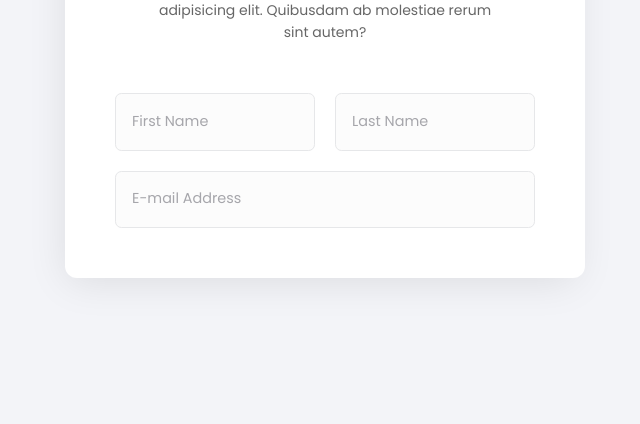
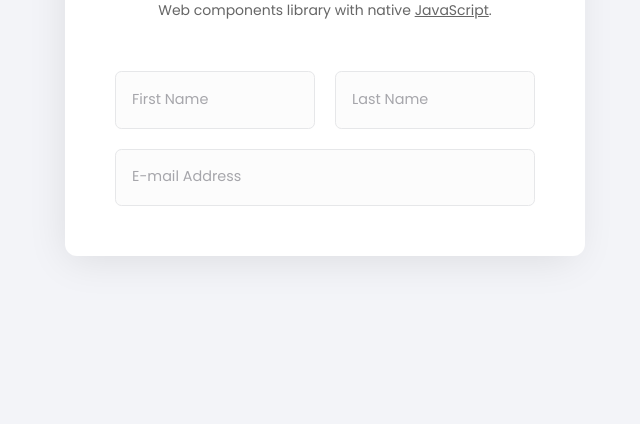
Before and after one commit to sabriayes/vanilla-web-components, a website built with webpack: page index.html in a window 1280 px wide. Shown: the part 376-800 px from the top of the page, without its empty margins (315-955 px from the left). Built offline with nearby package versions, Linux system fonts and the light colour scheme.

Commit message:
Update index and README.

```diff
--- a/index.html
+++ b/index.html
@@ -93,7 +93,7 @@
                     <img src="src/assets/img/nayla-logo-orange.png" alt="Naylalabs" class="logo">
                 </a>
                 <h3>Vanilla Web Components ☕</h3>
-                <p>Lorem ipsum dolor sit amet consectetur adipisicing elit. Quibusdam ab molestiae rerum sint autem?</p>
+                <p>Web components library with native <u>JavaScript</u>.</p>
             </div>
             <div class="row">
                 <div class="column">
```
Also changed, not shown: README.md, src/assets/img/cover.png (added).
